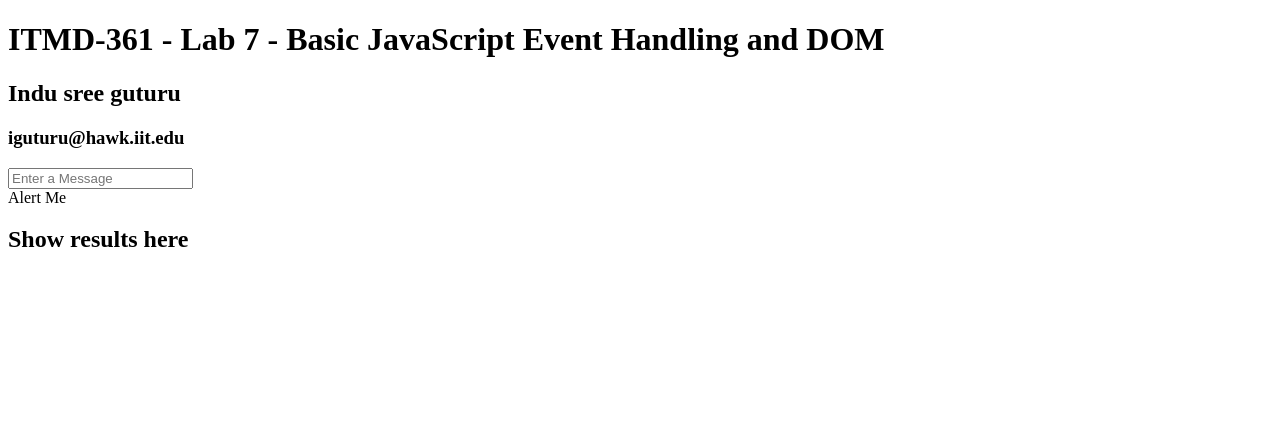
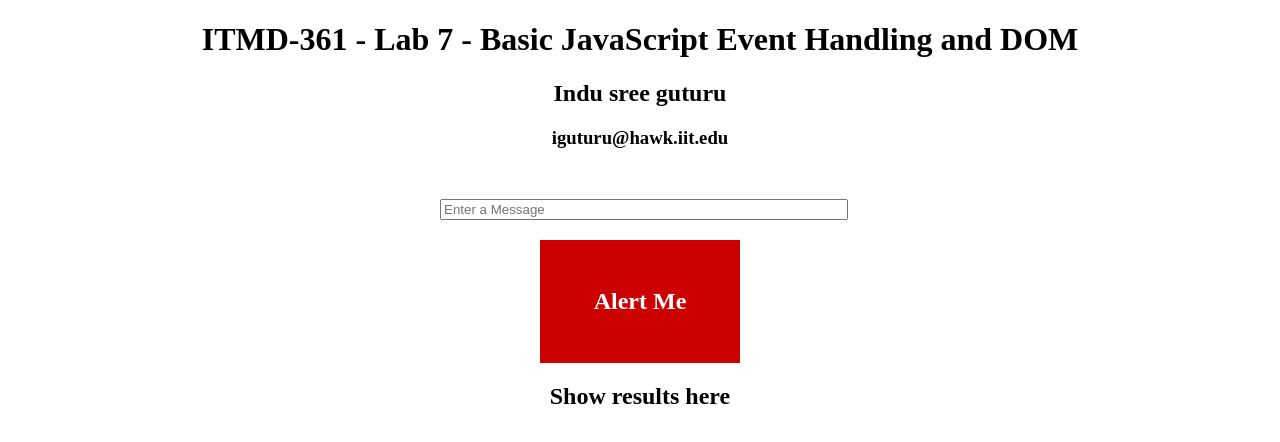
Before and after one commit to indusreeguturu/Lab07, a plain HTML site: page index.html in a window 1280 px wide. Drawn offline with Linux system fonts and the light colour scheme; files that its build step writes are made by us from their sources.

Commit message:
Update style.css

```diff
--- a/css/style.css
+++ b/css/style.css
@@ -1,17 +1,20 @@
-function init(){
-
-  var input = document.getElementById('entryinput')
-  var pressButton = document.getElementById('entrybutton')
-  var output = document.getElementById('textoutput')
-
-  function alertFunc() {
-    //sends the alert
-    alert('Indu sree: ' + input.value)
-    //changes h2
-    output.innerHTML = input.value;
-  }
-
-  pressButton.addEventListener('click', alertFunc);
-
+.center {
+  text-align: center;
 }
-window.addEventListener('load', init);
+#container {
+  width: 400px;
+  margin: 50px auto 0;
+}
+#entryinput {
+  width: 100%;
+}
+#entrybutton {
+  width: 200px;
+  text-align: center;
+  color: #fff;
+  background-color: #c00;
+  padding: 2em 0;
+  margin: 20px auto;
+  font-size: 24px;
+  font-weight: bold;
+}
```
